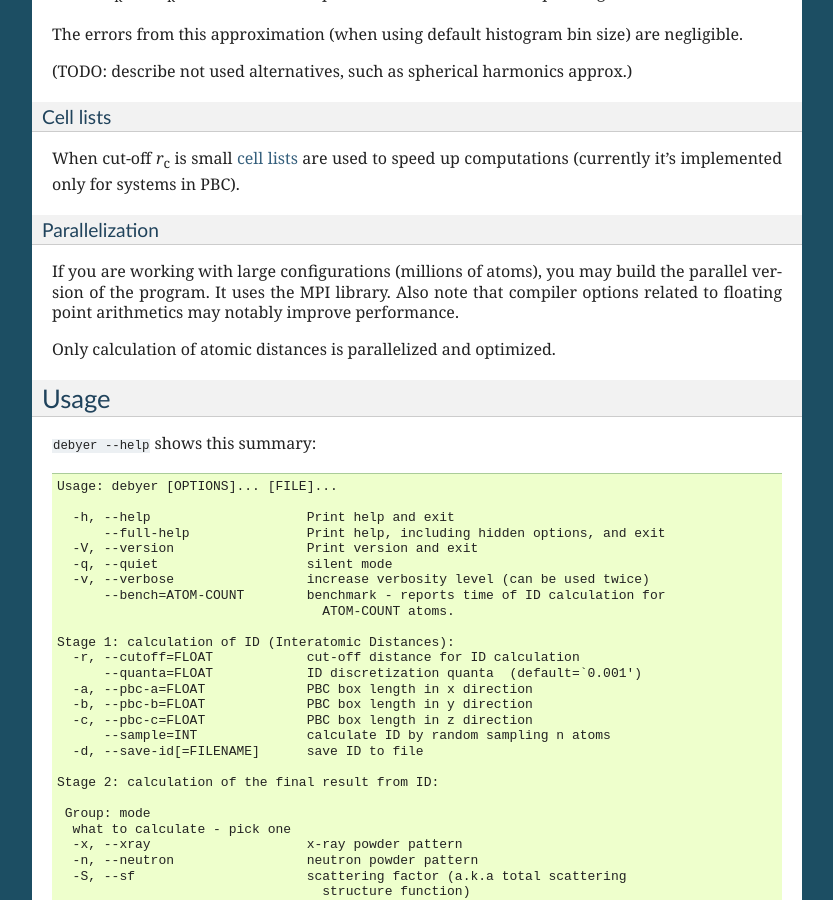
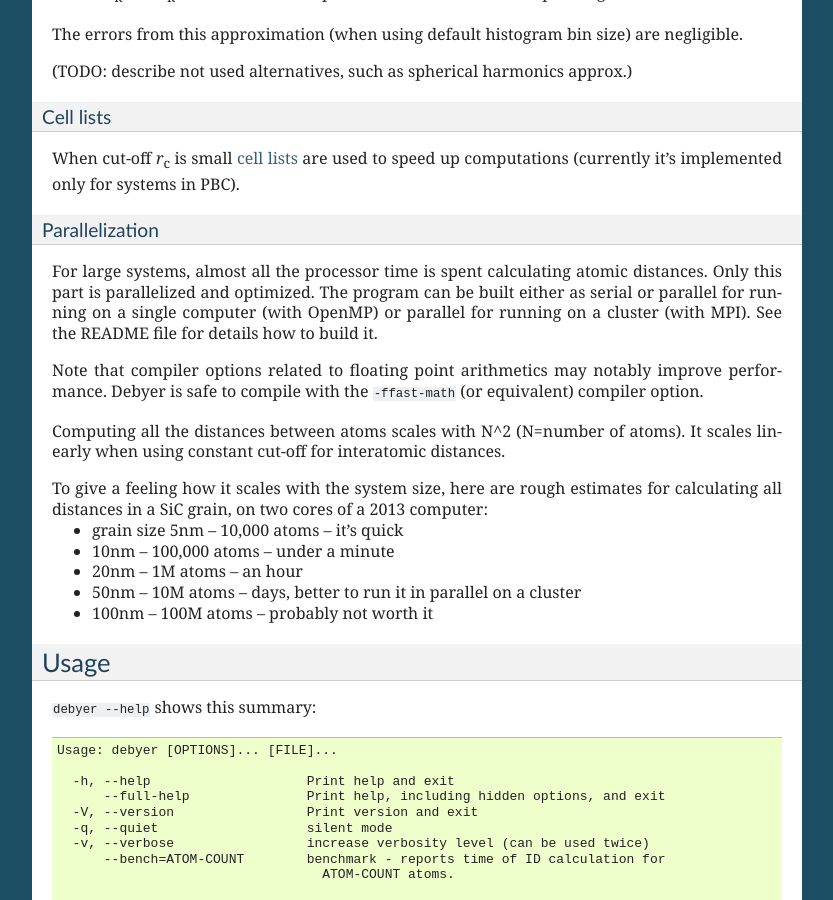
Before and after one commit to wojdyr/debyer, a Sphinx documentation site: the page built from doc/index.rst, in a window 1280 px wide and 900 px high, scrolled down 5937 px. Shown: the whole window, without its empty margins (198-1031 px from the left). Built offline with Sphinx 7.4.7, drawn with Linux system fonts in a browser that asks for light colours.

Commit message:
manual: updated section Parallelization

```diff
--- a/doc/index.rst
+++ b/doc/index.rst
@@ -411,13 +411,32 @@ __ http://en.wikipedia.org/wiki/Cell_lists
 Parallelization
 ^^^^^^^^^^^^^^^
 
-If you are working with large configurations (millions of atoms),
-you may build the parallel version of the program. It uses the MPI library.
-Also note that compiler options related to floating point arithmetics
-may notably improve performance.
+For large systems, almost all the processor time is spent calculating
+atomic distances. Only this part is parallelized and optimized.
+The program can be built either as serial or parallel for running on a single
+computer (with OpenMP) or parallel for running on a cluster (with MPI).
+See the README file for details how to build it.
 
-Only calculation of atomic distances is parallelized and optimized.
+Note that compiler options related to floating point arithmetics
+may notably improve performance. Debyer is safe to compile with
+the ``-ffast-math`` (or equivalent) compiler option.
 
+Computing all the distances between atoms scales with N^2 (N=number of atoms).
+It scales linearly when using constant cut-off for interatomic distances.
+
+To give a feeling how it scales with the system size,
+here are rough estimates for calculating all distances in a SiC grain,
+on two cores of a 2013 computer:
+
+* grain size 5nm -- 10,000 atoms -- it's quick
+
+* 10nm -- 100,000 atoms -- under a minute
+
+* 20nm -- 1M atoms -- an hour
+
+* 50nm -- 10M atoms -- days, better to run it in parallel on a cluster
+
+* 100nm -- 100M atoms -- probably not worth it
 
 Usage
 =====
```
